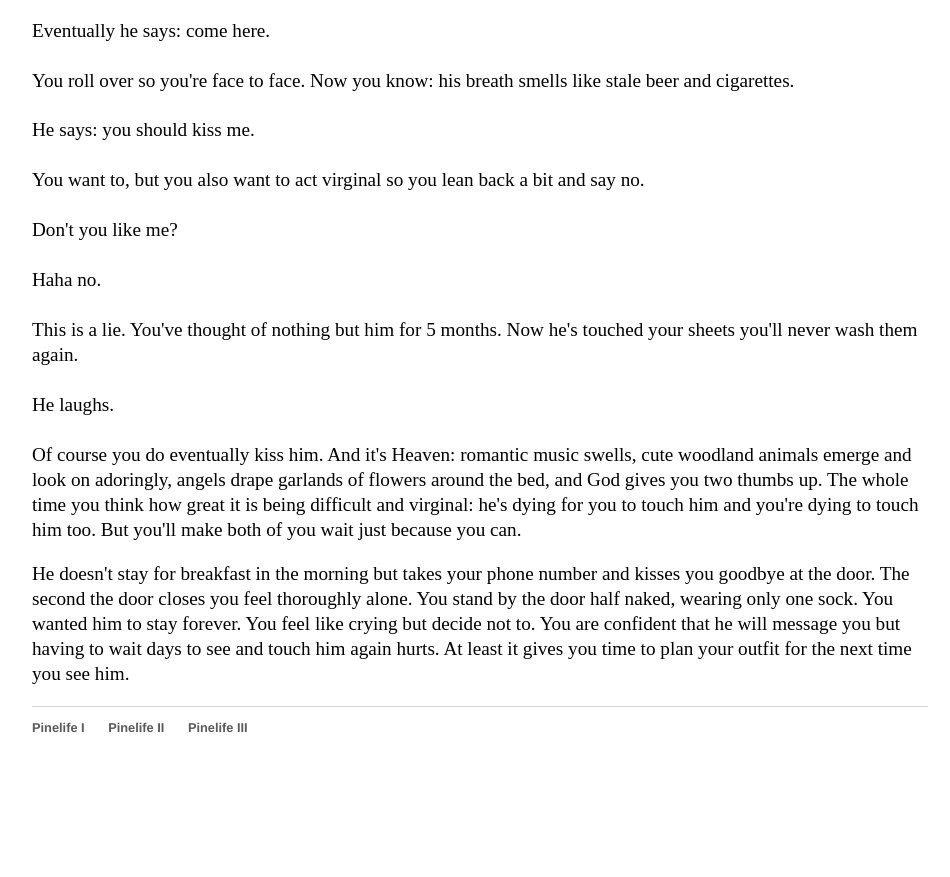
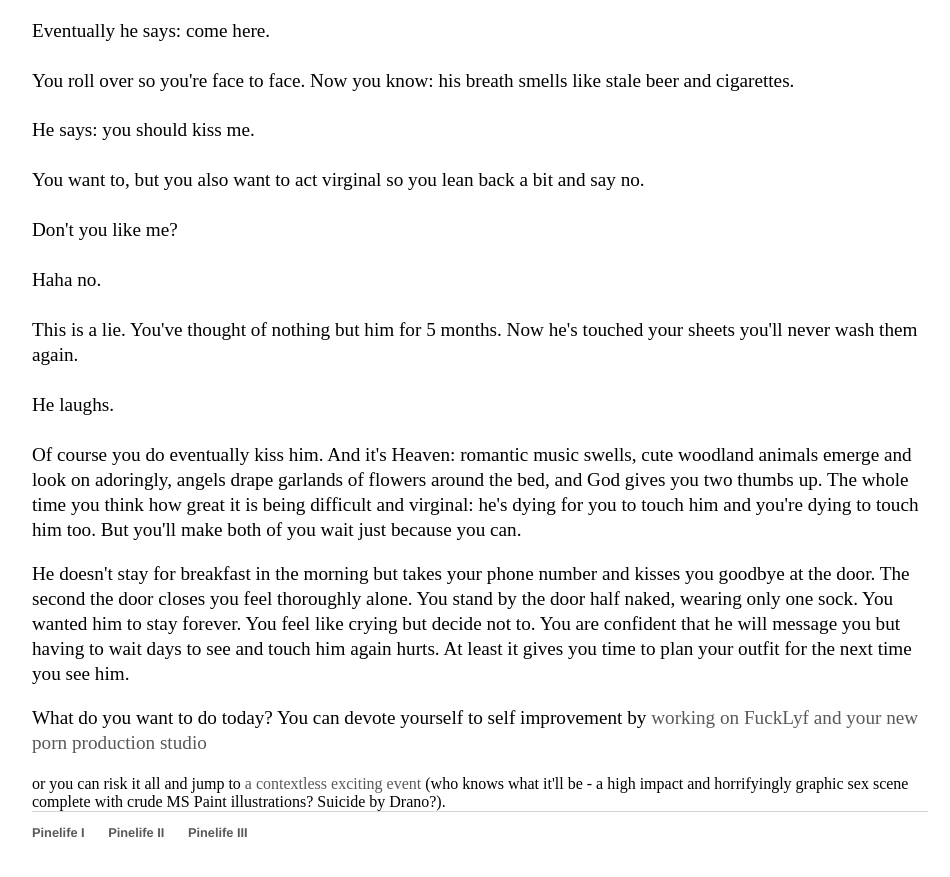
Before and after one commit to Pinelife/pinelife.github.io, a Jekyll site: the page built from Hellhole/Room6.html, in a window 1280 px wide and 900 px high, scrolled down 2584 px. Shown: the top 877 px of the window, without its empty margins (160-1110 px from the left). Built offline with Jekyll 4.4.1, drawn with Linux system fonts in a browser that asks for light colours; before the commit the page ends 3379 px from its top, so only the background shows below that.

Commit message:
Update Room6.html

```diff
--- a/Hellhole/Room6.html
+++ b/Hellhole/Room6.html
@@ -126,3 +126,6 @@ Smash cut to: Chen Li spooning you in bed. He still has his jeans on but he drop
   You feel like crying but decide not to. You are confident that he will message you but having to wait
   days to see and touch him again hurts. At least it gives you time to plan your outfit for the next time you see him.
 </p>
+<p>What do you want to do today? You can devote yourself to self improvement by <a href = "">working on FuckLyf and your new
+	porn production studio</a></p> or you can risk it all and jump to <a href ="">a contextless exciting event</a> (who knows what it'll be -
+a high impact and horrifyingly graphic sex scene complete with crude MS Paint illustrations? Suicide by Drano?).
```
